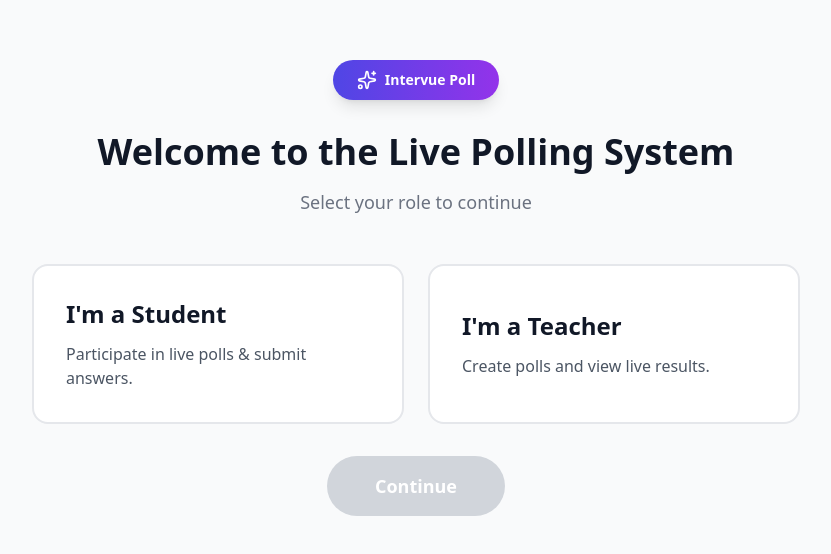
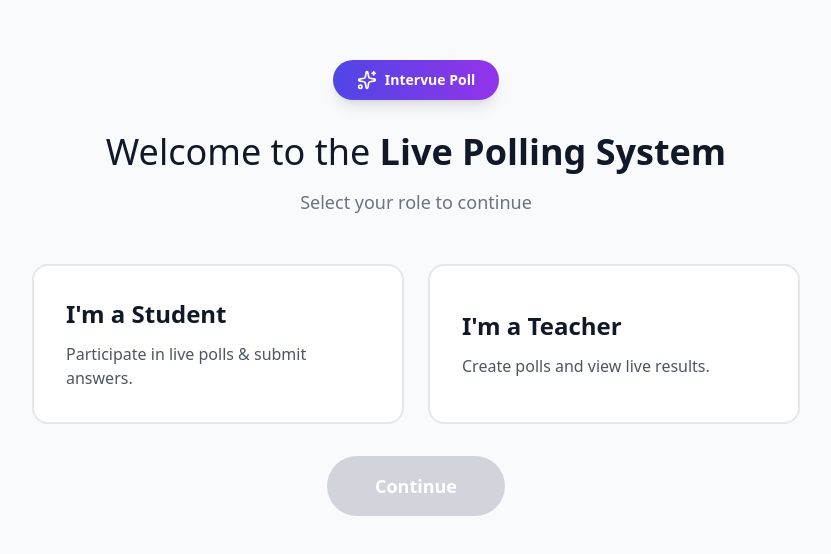
Before and after one commit to biswajitkabi/Live-Polling-System-Intervue.io-Biswajit-Kabi, a React (Vite) app: page / in a window 1280 px wide. Shown: the part 112-666 px from the top of the page, without its empty margins (224-1055 px from the left). Built offline with nearby package versions, Linux system fonts and the light colour scheme; no server answers.

Commit message:
fix: font style

```diff
--- a/src/routes/RoleSelector.jsx
+++ b/src/routes/RoleSelector.jsx
@@ -33,8 +33,8 @@ const RoleSelector = () => {
         </div>
 
         <div className="text-center mb-12">
-          <h1 className="text-4xl font-bold text-gray-900 mb-4">
-            Welcome to the <span className="font-extrabold">Live Polling System</span>
+          <h1 className="text-4xl  text-gray-900 mb-4">
+            Welcome to the <span className="font-bold">Live Polling System</span>
           </h1>
           <p className="text-gray-500 text-lg">
             Select your role to continue
```
